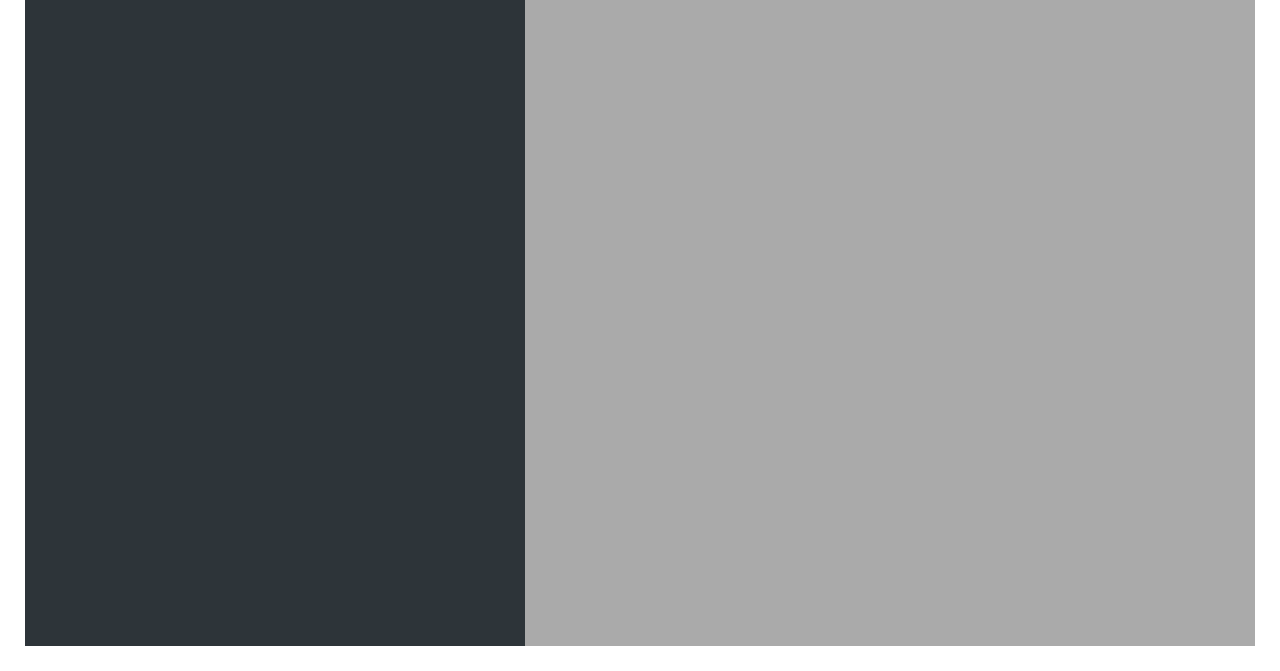
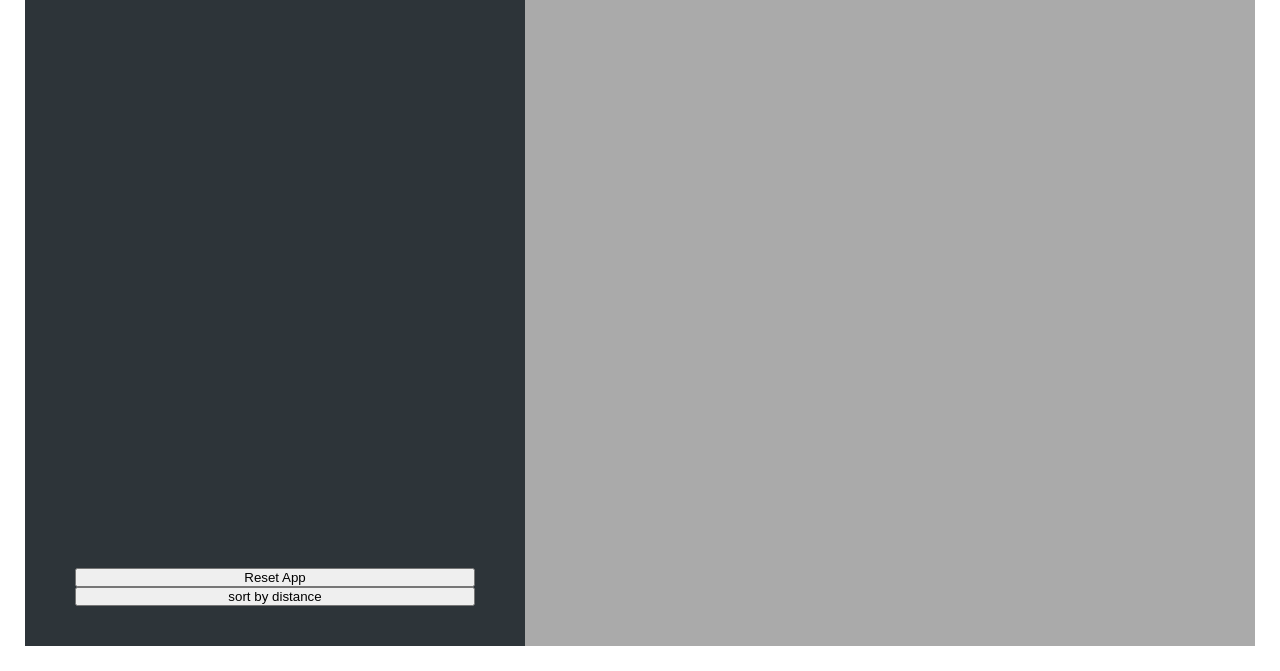
Before and after one commit to manas-shinde/mapty, a plain HTML site: page index.html in a window 1280 px wide. Shown: the part 129-800 px from the top of the page. Drawn offline with nearby package versions, Linux system fonts and the light colour scheme.

Commit message:
Added sort button(functionality is not implemented).

```diff
--- a/index.html
+++ b/index.html
@@ -31,7 +31,6 @@
   <body>
     <div class="sidebar">
       <img src="logo.png" alt="Logo" class="logo" />
-
       <ul class="workouts">
         <form class="form hidden">
           <div class="form__row">
@@ -68,57 +67,11 @@
           </div>
           <button class="form__btn">OK</button>
         </form>
+      </ul>
 
-        <!-- <li class="workout workout--running" data-id="1234567890">
-          <h2 class="workout__title">Running on April 14</h2>
-          <div class="workout__details">
-            <span class="workout__icon">🏃‍♂️</span>
-            <span class="workout__value">5.2</span>
-            <span class="workout__unit">km</span>
-          </div>
-          <div class="workout__details">
-            <span class="workout__icon">⏱</span>
-            <span class="workout__value">24</span>
-            <span class="workout__unit">min</span>
-          </div>
-          <div class="workout__details">
-            <span class="workout__icon">⚡️</span>
-            <span class="workout__value">4.6</span>
-            <span class="workout__unit">min/km</span>
-          </div>
-          <div class="workout__details">
-            <span class="workout__icon">🦶🏼</span>
-            <span class="workout__value">178</span>
-            <span class="workout__unit">spm</span>
-          </div>
-        </li>
-
-        <li class="workout workout--cycling" data-id="1234567891">
-          <h2 class="workout__title">Cycling on April 5</h2>
-          <div class="workout__details">
-            <span class="workout__icon">🚴‍♀️</span>
-            <span class="workout__value">27</span>
-            <span class="workout__unit">km</span>
-          </div>
-          <div class="workout__details">
-            <span class="workout__icon">⏱</span>
-            <span class="workout__value">95</span>
-            <span class="workout__unit">min</span>
-          </div>
-          <div class="workout__details">
-            <span class="workout__icon">⚡️</span>
-            <span class="workout__value">16</span>
-            <span class="workout__unit">km/h</span>
-          </div>
-          <div class="workout__details">
-            <span class="workout__icon">⛰</span>
-            <span class="workout__value">223</span>
-            <span class="workout__unit">m</span>
-          </div>
-        </li> -->
-      </ul>
+      <button class="btn--clear-all">Reset App</button>
+      <button class="btn--sort">sort by distance</button>
     </div>
-
     <div id="map"></div>
   </body>
 </html>
```
